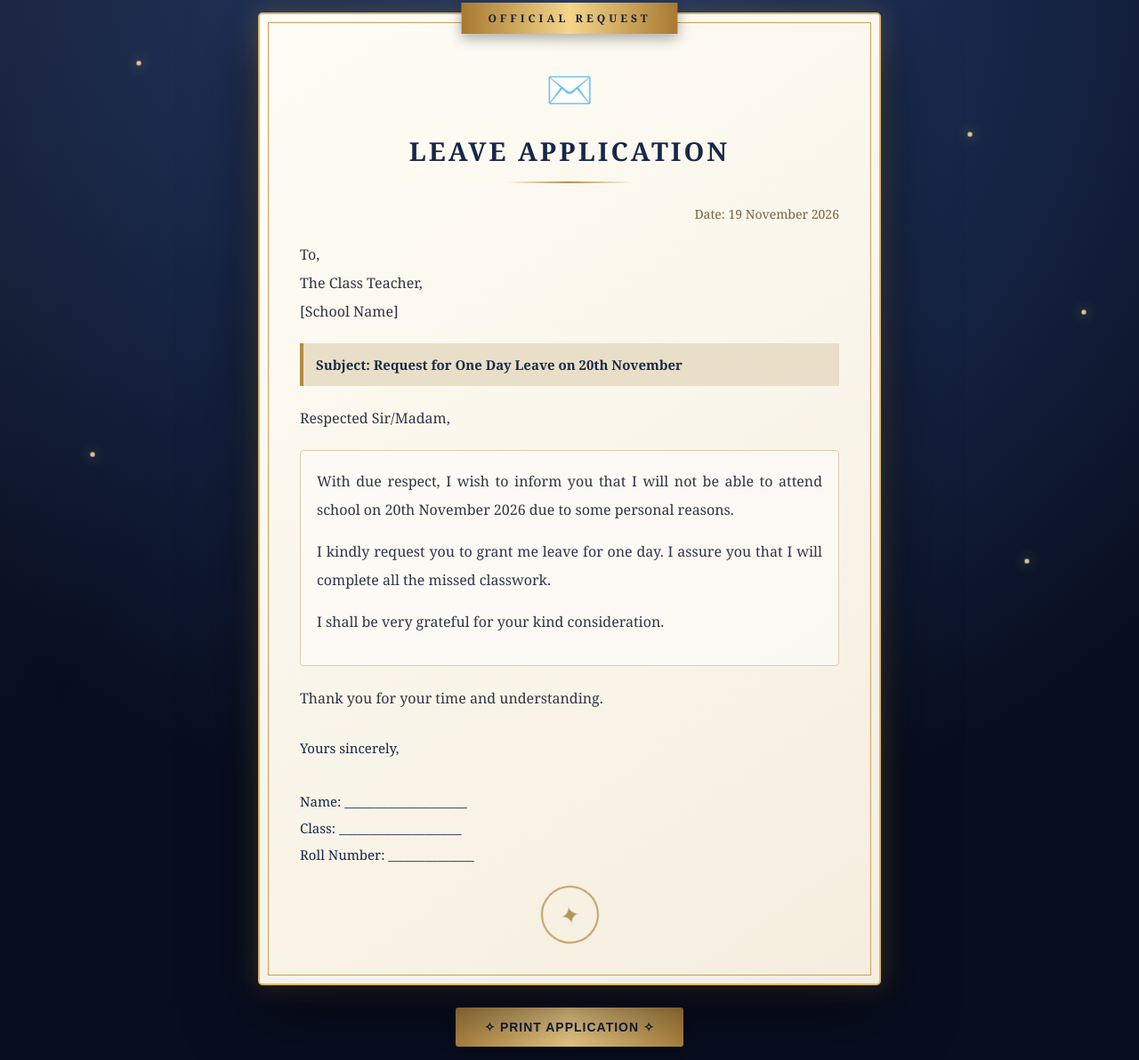
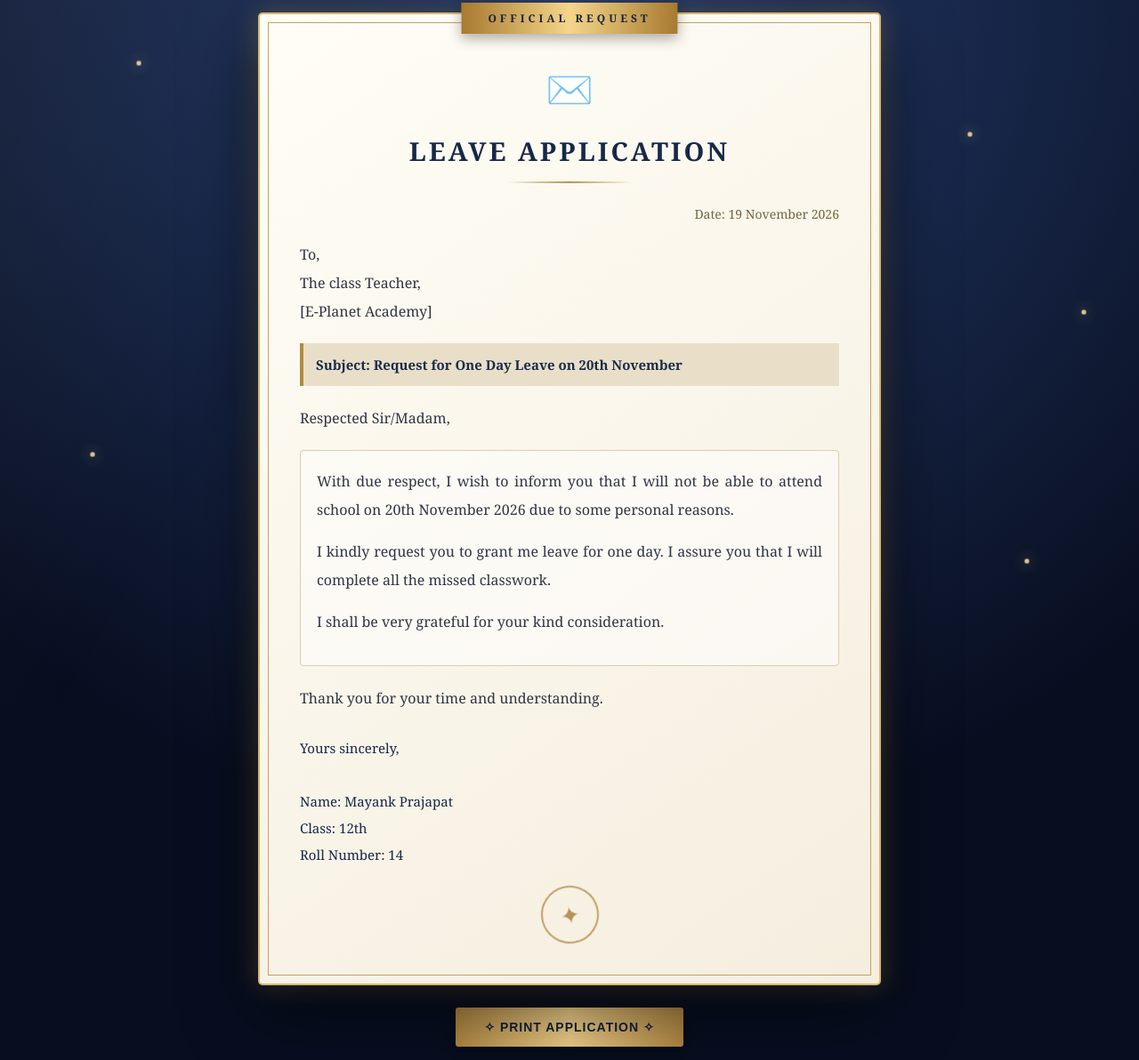
Before and after one commit to cyber-mayank447/Eng-Ma-am, a plain HTML site: page index.html in a window 1280 px wide. Shown: the part 11-1203 px from the top of the page at 89% size. Drawn offline with Linux system fonts and the light colour scheme.

Commit message:
Update index.html

```diff
--- a/index.html
+++ b/index.html
@@ -247,8 +247,8 @@ Date: 19 November 2026
 
 <p>
 To,<br>
-The Class Teacher,<br>
-[School Name]
+The class Teacher,<br>
+[E-Planet Academy]
 </p>
 
 <div class="subject">
@@ -275,9 +275,9 @@ I shall be very grateful for your kind consideration.
 
 <div class="signature">
 Yours sincerely,<br><br>
-Name: ____________________<br>
-Class: ____________________<br>
-Roll Number: ______________
+Name: Mayank Prajapat<br>
+Class: 12th <br>
+Roll Number: 14
 </div>
 
 <div class="seal">✦</div>
```
